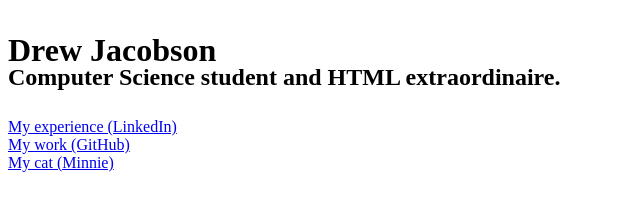
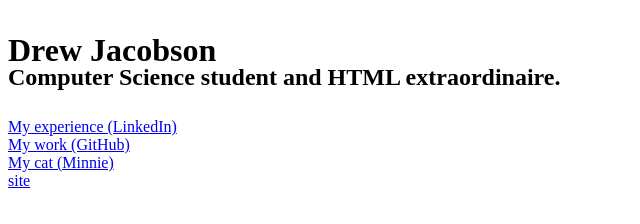
Before and after one commit to drewpj/djacobso.github.io, a plain HTML site: page index.html in a window 1280 px wide. Shown: the full height of the page, 0-640 px from the left. Drawn offline with Linux system fonts and the light colour scheme.

Commit message:
Added cis454 POS system link

```diff
--- a/index.html
+++ b/index.html
@@ -25,6 +25,8 @@
   <li><a href="https://www.linkedin.com/in/drewjacobson">My experience (LinkedIn)</a></li>
   <li><a href="https://github.com/drewpj">My work (GitHub)</a></li>
   <li><a href="http://i.imgur.com/rJzWb48.jpg">My cat (Minnie)</a></li>
+  <li><a href="cis454PointOfSale/">site</a></li>
+
 </ul>
 </body>
 </html>
```
